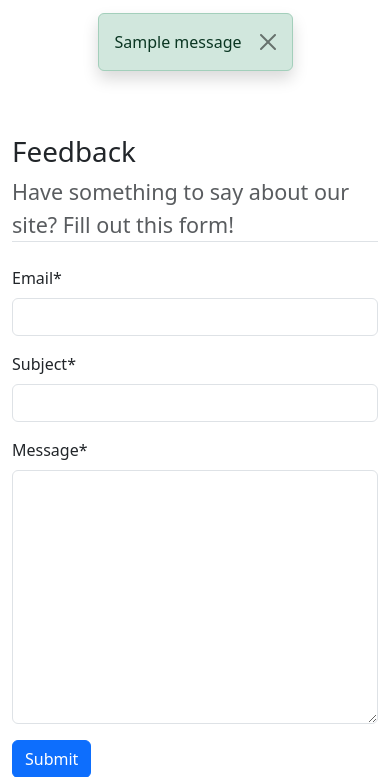
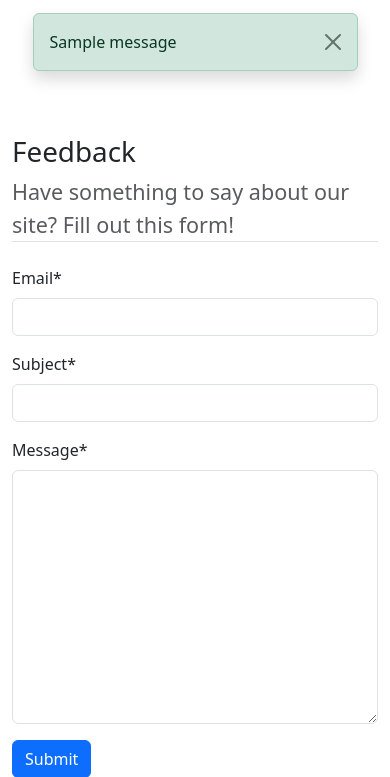
Before and after one commit to bagasprimanto/band-together, a Django app: page /feedback/ in a window 390 px wide. Shown: the part 59-836 px from the top of the page. Run offline with Django 4.2, Linux system fonts and the light colour scheme; tables that the repository leaves empty hold one stand-in row (values such as "Sample post"); one stand-in notice (Sample message) is shown; some libraries are stand-ins or nearby versions.

Commit message:
Fixed Feedback form message style

```diff
--- a/templates/_base.html
+++ b/templates/_base.html
@@ -19,7 +19,7 @@
 <body class="d-flex flex-column min-vh-100 w-100">
     <!-- Messages -->
     {% for message in messages %}
-    <div class="alert alert-dismissible {{ message.tags }} shadow fade show col-6 my-3 mx-auto" role="alert">
+    <div class="alert alert-dismissible {{ message.tags }} shadow fade show col-sm-6 col-10 my-3 mx-auto" role="alert">
         <div>{{ message | safe }}</div>
         <button type="button" class="btn-close" data-bs-dismiss="alert" aria-label="Close"></button>
     </div>
```
